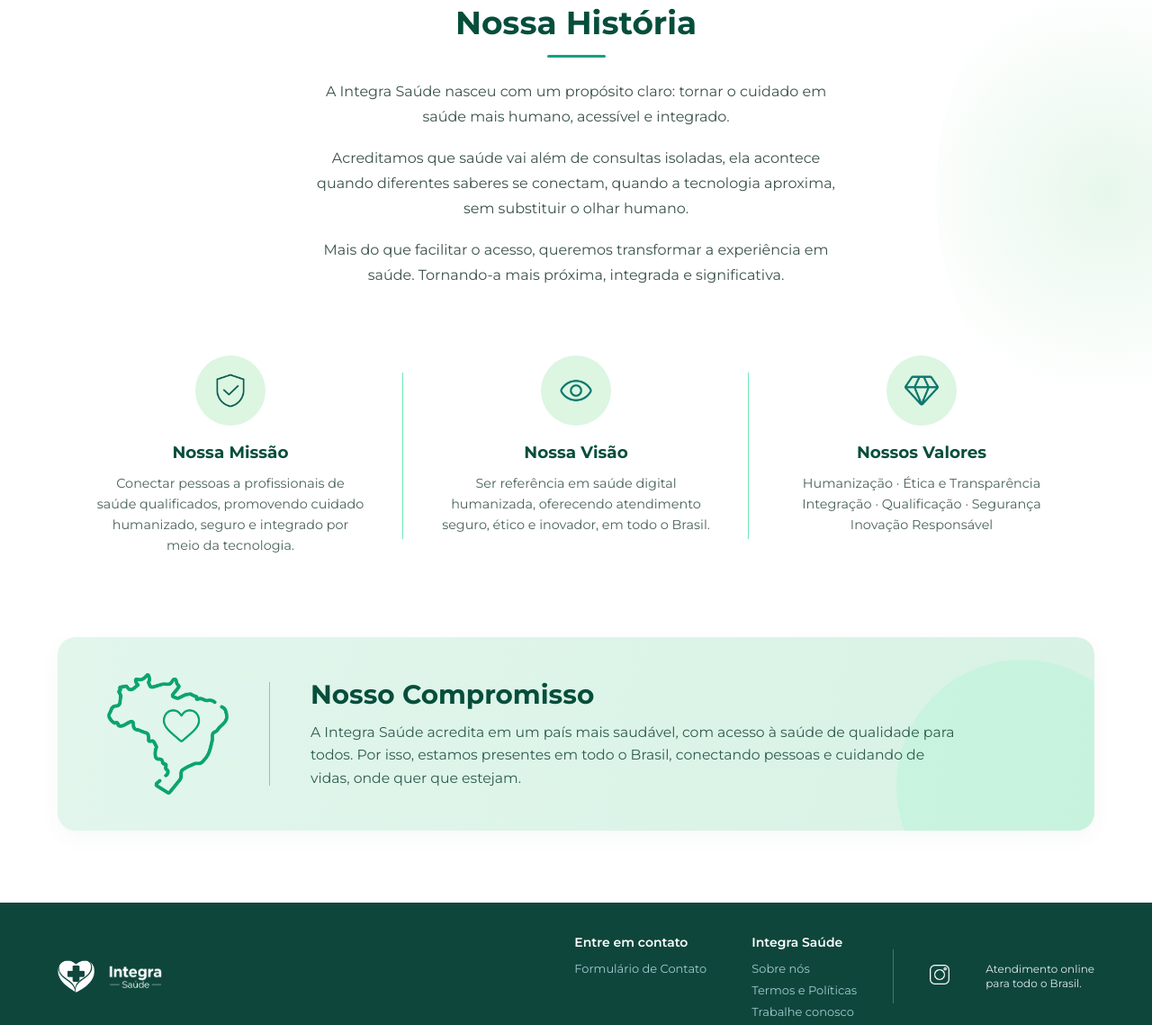
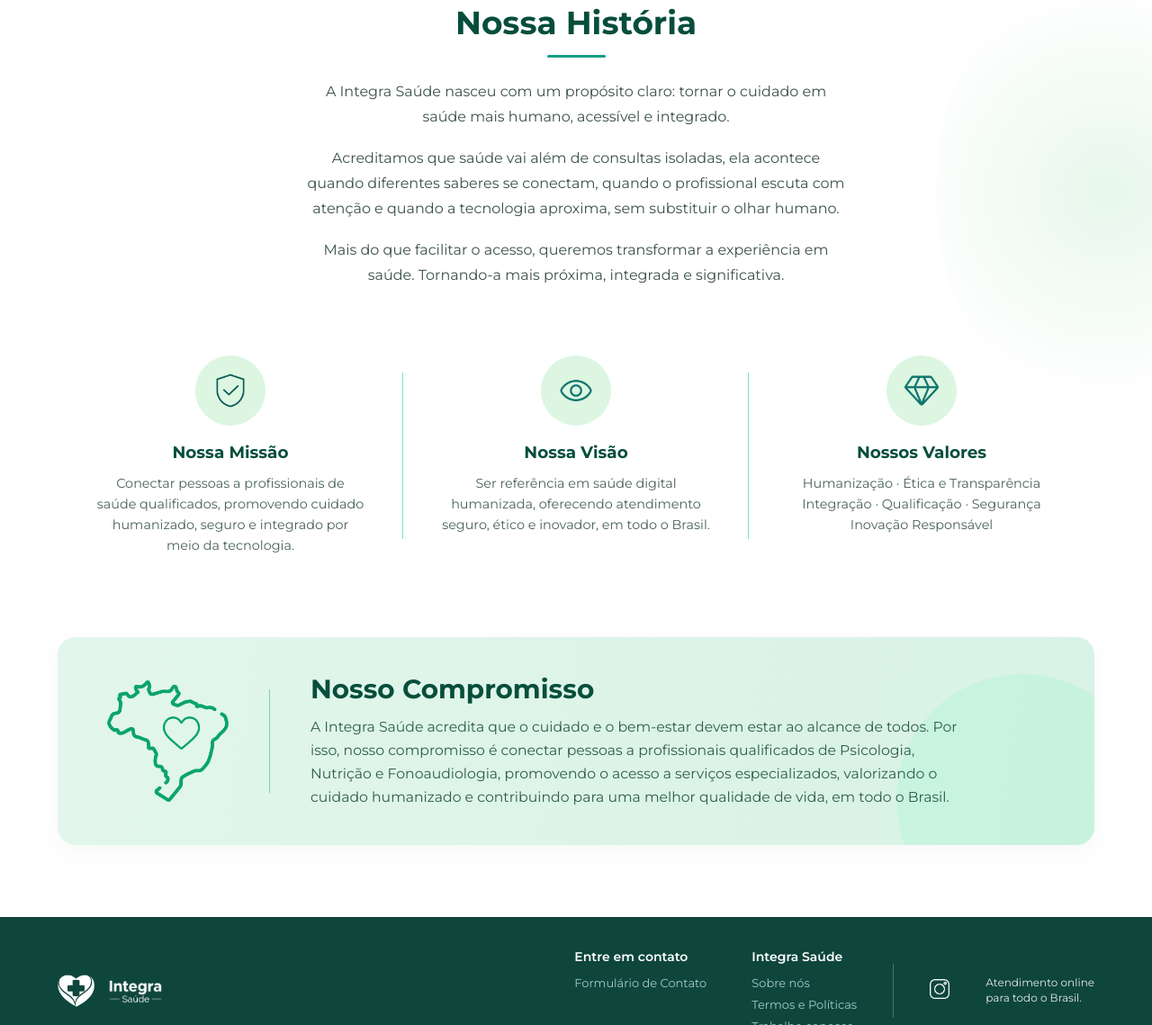
Before and after one commit to SanNiv25/integra-saude, a plain HTML site: page conheca.html in a window 1280 px wide. Shown: the part 581-1720 px from the top of the page at 90% size. Drawn offline with nearby package versions, Linux system fonts and the light colour scheme.

Commit message:
Repaginação do "Conheça a Integra Saúde" 6

```diff
--- a/conheca.html
+++ b/conheca.html
@@ -65,7 +65,8 @@
                 </p>
                 <p>
                     Acreditamos que saúde vai além de consultas isoladas, ela acontece quando diferentes saberes se
-                    conectam, quando a tecnologia aproxima, sem substituir o olhar humano.
+                    conectam, quando o profissional escuta com atenção e quando a tecnologia aproxima, sem substituir
+                    o olhar humano.
                 </p>
                 <p>
                     Mais do que facilitar o acesso, queremos transformar a experiência em saúde. Tornando-a mais
@@ -132,9 +133,10 @@
                 <div class="conheca-compromisso-text">
                     <h2>Nosso Compromisso</h2>
                     <p>
-                        A Integra Saúde acredita em um país mais saudável, com acesso à saúde de qualidade para todos.
-                        Por isso, estamos presentes em todo o Brasil, conectando pessoas e cuidando de vidas, onde quer
-                        que estejam.
+                        A Integra Saúde acredita que o cuidado e o bem-estar devem estar ao alcance de todos.
+                        Por isso, nosso compromisso é conectar pessoas a profissionais qualificados de Psicologia,
+                        Nutrição e Fonoaudiologia, promovendo o acesso a serviços especializados, valorizando
+                        o cuidado humanizado e contribuindo para uma melhor qualidade de vida, em todo o Brasil.
                     </p>
                 </div>
 
```
